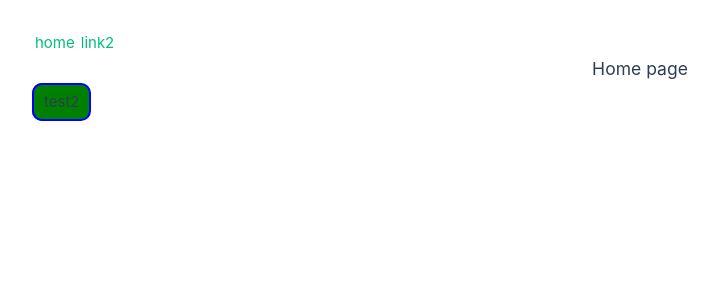
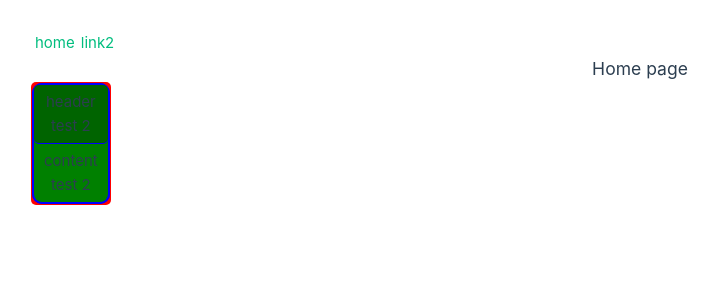
Before and after one commit to PeterTurner99/vue-project, a Vue app: page / in a window 1280 px wide. Shown: the top 300 px of the page, without its empty margins (0-720 px from the left). Built offline with nearby package versions, Linux system fonts and the light colour scheme; the HTML template or start-up script is replaced by a standard one.

Commit message:
Resizeable features started

```diff
--- a/src/components/MoveableCard/MoveableCard.vue
+++ b/src/components/MoveableCard/MoveableCard.vue
@@ -1,6 +1,21 @@
 <script setup lang="ts">
 import { ref } from 'vue'
 import { onMounted } from 'vue'
+import ResizeableCard from '../ResizeableCard/ResizeableCard.vue'
+const props = defineProps({
+  Measurement: {
+    type: String,
+    default: 'pixels',
+  },
+  Resizeable: {
+    type: Boolean,
+    default: false,
+  },
+})
+const CONVERSION_OBJ: Record<string, string> = {
+  pixels: 'px',
+  percent: '%',
+}
 const mouseDown = ref(false)
 const mouseXOffset = ref(0)
 const moveableCard = ref<HTMLElement | null>(null)
@@ -15,24 +30,33 @@ function MoveCard(event: MouseEvent) {
 }
 
 onMounted(() => {
+  const converted = CONVERSION_OBJ[props.Measurement]
   addEventListener('mousemove', (event: MouseEvent) => {
     if (mouseDown.value == true) {
       const x = event.pageX - mouseXOffset.value
       const y = event.pageY - mouseYOffset.value
-      let elem = moveableCard.value as HTMLDivElement
-      const newElem = elem!.cloneNode(true) as HTMLDivElement
+      const elem = moveableCard.value as HTMLDivElement
+      // const newElem = elem!.cloneNode(true) as HTMLDivElement
       const parent = elem!.parentNode
       if (parent!.firstChild != elem.nodeValue) {
-        parent!.appendChild(newElem)
+        parent!.appendChild(elem)
 
-        elem?.remove()
         // clone the element and insert the cloned element as the first child, preserving the HTMLDivElement type
-        elem = newElem
         elem.addEventListener('mousedown', (event) => MoveCard(event))
         moveableCard.value = elem
       }
-      elem!.style.left = Math.max(x, 0).toString() + 'px'
-      elem!.style.top = Math.max(y, 0).toString() + 'px'
+      let x_string
+      let y_string
+      if (props.Measurement == 'percent') {
+        x_string = ((Math.max(x, 0) / window.innerWidth) * 100).toString()
+        y_string = ((Math.max(y, 0) / window.innerHeight) * 100).toString()
+      } else {
+        x_string = Math.max(x, 0).toString()
+        y_string = Math.max(y, 0).toString()
+      }
+
+      elem!.style.left = x_string + converted
+      elem!.style.top = y_string + converted
     }
   })
 })
@@ -45,19 +69,34 @@ addEventListener('mouseup', () => {
 </script>
 
 <template>
-  <div @mousedown.capture="MoveCard($event)" ref="moveableCard" class="MoveableCard">
-    <slot />
+  <div @mousedown="MoveCard($event)" ref="moveableCard" class="MoveableCard">
+    <div class="ContentSection">
+      <ResizeableCard v-if="props.Resizeable" :Measurement="props.Measurement"></ResizeableCard>
+
+      <div class="innerContent">
+        <slot />
+      </div>
+    </div>
   </div>
 </template>
 
 <style scoped>
 .MoveableCard {
-  border: 2px solid blue;
-  padding: 5px 10px;
-  border-radius: 10px;
   width: fit-content;
-  background-color: green;
-  cursor: pointer;
   position: absolute;
 }
+.ContentSection {
+  cursor: move;
+  border-radius: 10px;
+  z-index: 5;
+  position: absolute;
+}
+.innerContent {
+  z-index: 5;
+  background-color: green;
+  border: 2px solid blue;
+  border-radius: 10px;
+  position: relative;
+  height: 100%;
+}
 </style>
--- /dev/null
+++ b/src/components/MoveableCard/MoveableCardContent.vue
@@ -0,0 +1,11 @@
+<template>
+  <div class="ContentSection">
+    <slot />
+  </div>
+</template>
+
+<style scoped>
+.ContentSection {
+  padding: 5px 10px;
+}
+</style>
--- /dev/null
+++ b/src/components/MoveableCard/MoveableCardHeader.vue
@@ -0,0 +1,14 @@
+<template>
+  <div class="TitleSection">
+    <slot />
+  </div>
+</template>
+
+<style scoped>
+.TitleSection {
+  border-bottom: 1px solid blue;
+  border-radius: 5px;
+  background-color: darkgreen;
+  padding: 5px 10px;
+}
+</style>
--- /dev/null
+++ b/src/components/ResizeableCard/ResizeableCard.vue
@@ -0,0 +1,130 @@
+<script setup lang="ts">
+import { onMounted, ref } from 'vue'
+const props = defineProps({
+  Measurement: {
+    type: String,
+    default: 'pixels',
+  },
+  Resizeable: {
+    type: Boolean,
+    default: false,
+  },
+})
+const CONVERSION_OBJ: Record<string, string> = {
+  pixels: 'px',
+  percent: '%',
+}
+const mouseDown = ref(false)
+const mouseX = ref(0)
+const resizeableCard = ref<HTMLElement | null>(null)
+const mouseY = ref(0)
+const initialWidth = ref(0)
+const initialHeight = ref(0)
+const initialLeft = ref(0)
+const initialTop = ref(0)
+const changeHeightFromTop = ref(false)
+const changeWidthFromLeft = ref(false)
+const changeHeightFromBottom = ref(false)
+const changeWidthFromRight = ref(false)
+function startResizeCard(event: MouseEvent) {
+  mouseX.value = event.pageX
+  mouseY.value = event.pageY
+  event.stopPropagation()
+  const elem = event.target as HTMLElement
+  const dims = elem.getBoundingClientRect()
+  const height = dims.height
+  const width = dims.width
+  initialLeft.value = dims.left
+  initialTop.value = dims.top
+  initialHeight.value = height
+  initialWidth.value = width
+  if (event.offsetY < 25) {
+    changeHeightFromTop.value = true
+  }
+  if (event.offsetX < 25) {
+    changeWidthFromLeft.value = true
+  }
+  if (Math.abs(width - event.offsetX) < 25) {
+    changeWidthFromRight.value = true
+  }
+  if (Math.abs(height - event.offsetY) < 25) {
+    changeHeightFromBottom.value = true
+  }
+  document.onselectstart = () => {
+    return false
+  }
+  document.body.style.cursor = 'crosshair'
+  document.addEventListener('mousemove', resizeCard)
+  // mouseDown.value = true
+}
+function resizeCard(event: MouseEvent) {
+  // console.log(
+  //   changeHeightFromBottom.value,
+  //   changeHeightFromTop.value,
+  //   changeWidthFromLeft.value,
+  //   changeWidthFromRight.value,
+  //   event,
+  // )
+  /*
+  DRAG FROM LEFT / TOP
+  CHANGE START
+  ELSE
+  CHANGE END
+  IF Dragged past other end
+  reverse
+
+  */
+  const elem = resizeableCard.value as HTMLElement
+  const width = event.pageX - mouseX.value
+  const height = event.pageY - mouseY.value
+  if (changeHeightFromBottom.value || changeHeightFromTop.value) {
+    const newHeight = height * (changeHeightFromTop.value ? -1 : 1) + initialHeight.value
+    if (changeHeightFromTop.value) {
+      elem!.parentElement!.parentElement!.style.top = (initialTop.value + height).toString() + 'px'
+    }
+    elem.parentElement!.style.height = newHeight.toString() + 'px'
+  }
+  if (changeWidthFromLeft.value || changeWidthFromRight.value) {
+    const newWidth = width * (changeWidthFromLeft.value ? -1 : 1) + initialWidth.value
+    if (changeWidthFromLeft.value) {
+      elem!.parentElement!.parentElement!.style.left = (initialLeft.value + width).toString() + 'px'
+    }
+    elem.parentElement!.style.width = newWidth.toString() + 'px'
+  }
+}
+
+onMounted(() => {})
+
+addEventListener('mouseup', () => {
+  mouseDown.value = false
+  changeHeightFromTop.value = false
+  changeWidthFromLeft.value = false
+  changeHeightFromBottom.value = false
+  changeWidthFromRight.value = false
+  document.onselectstart = () => {
+    return true
+  }
+  document.body.style.cursor = 'auto'
+  document.removeEventListener('mousemove', resizeCard)
+})
+</script>
+
+<template>
+  <div @mousedown.capture="startResizeCard($event)" ref="resizeableCard" class="ResizeableCard">
+    <span>&nbsp;</span>
+  </div>
+</template>
+
+<style scoped>
+.ResizeableCard {
+  cursor: crosshair;
+  position: absolute;
+  background-color: red;
+  z-index: 1;
+  width: calc(100% + 2px);
+  height: calc(100% + 2px);
+  top: -1px;
+  left: -1px;
+  border-radius: 5px;
+}
+</style>
--- a/src/views/HomeView.vue
+++ b/src/views/HomeView.vue
@@ -1,5 +1,7 @@
 <script setup lang="ts">
 import MoveableCard from '@/components/MoveableCard/MoveableCard.vue'
+import MoveableCardContent from '@/components/MoveableCard/MoveableCardContent.vue'
+import MoveableCardHeader from '@/components/MoveableCard/MoveableCardHeader.vue'
 </script>
 
 <template>
@@ -7,8 +9,15 @@ import MoveableCard from '@/components/MoveableCard/MoveableCard.vue'
     <div class="centered">
       <h3>Home page</h3>
       <div>
-        <MoveableCard><p>test1</p> </MoveableCard>
-        <MoveableCard><p>test2</p> </MoveableCard>
+        <MoveableCard :Resizeable="true" Measurement="percent">
+          <MoveableCardHeader>header test </MoveableCardHeader>
+          <MoveableCardContent>content test </MoveableCardContent>
+        </MoveableCard>
+
+        <MoveableCard>
+          <MoveableCardHeader>header test 2</MoveableCardHeader>
+          <MoveableCardContent>content test 2</MoveableCardContent>
+        </MoveableCard>
       </div>
     </div>
   </main>
```
